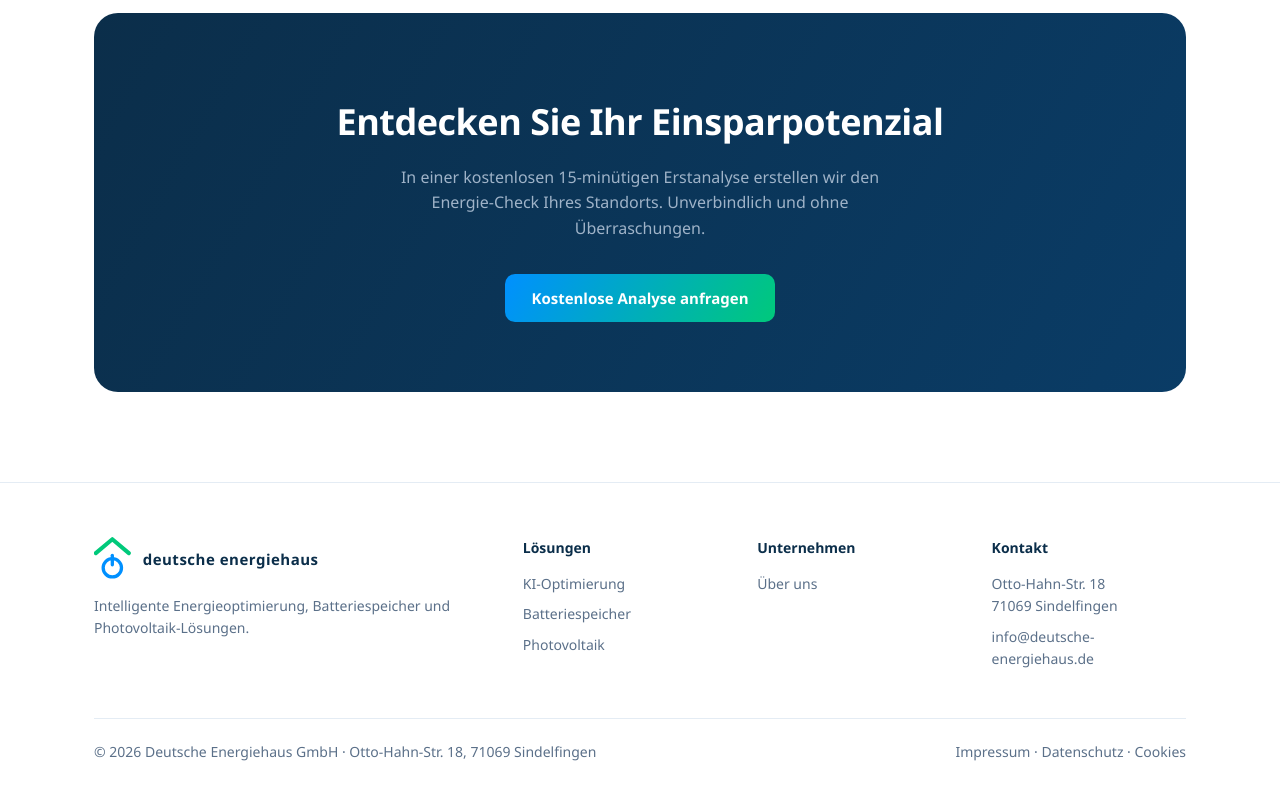
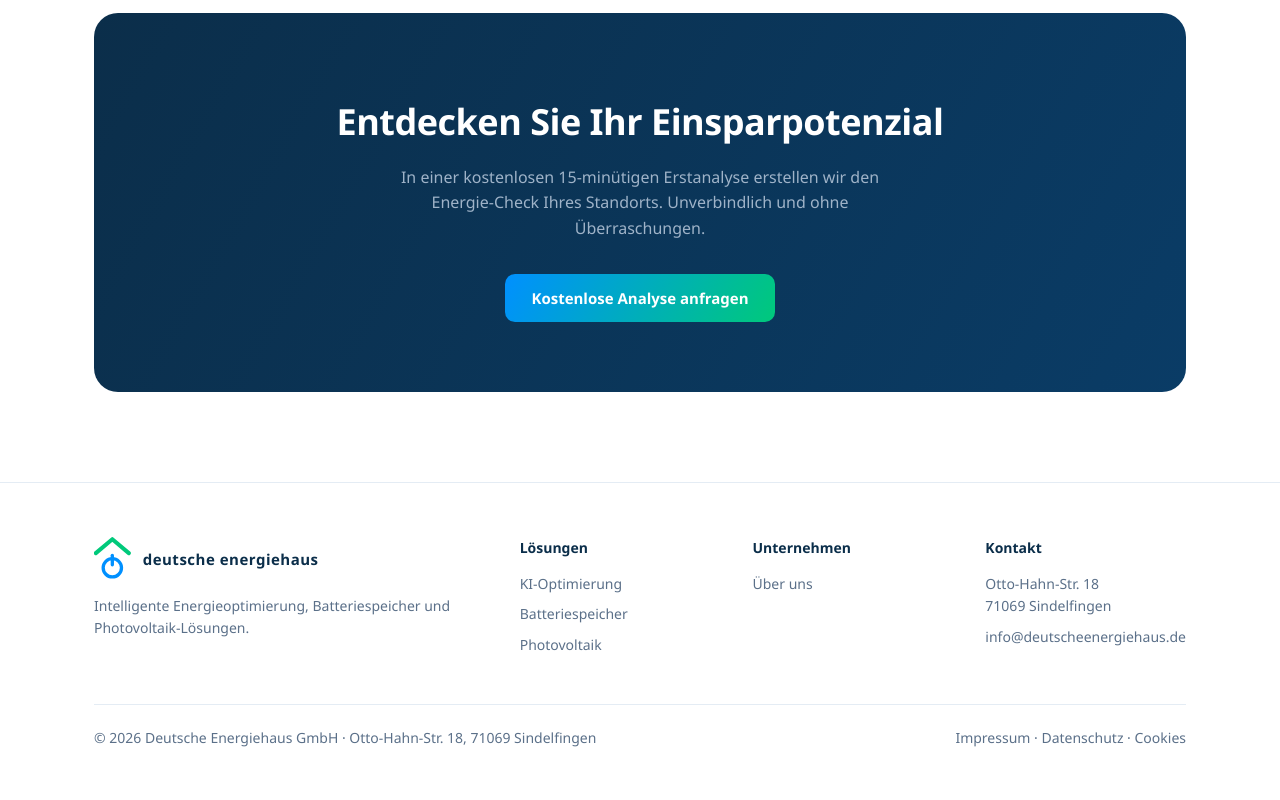
Before and after one commit to rencdr/deutscheenergiehaus, a plain HTML site: page index.html in a window 1280 px wide. Shown: the part 2418-3218 px from the top of the page. Drawn offline with Linux system fonts and the light colour scheme.

Commit message:
Fix email address formatting in index.html

```diff
--- a/index.html
+++ b/index.html
@@ -264,7 +264,7 @@
       <div>
         <h5>Kontakt</h5>
         <span style="display:block;margin-bottom:8px">Otto-Hahn-Str. 18<br>71069 Sindelfingen</span>
-        <a href="mailto:info@deutsche-energiehaus.de">info@deutsche-energiehaus.de</a>
+        <a href="mailto:info@deutsche-energiehaus.de">info@deutscheenergiehaus.de</a>
       </div>
     </div>
     <div class="copy">
```
